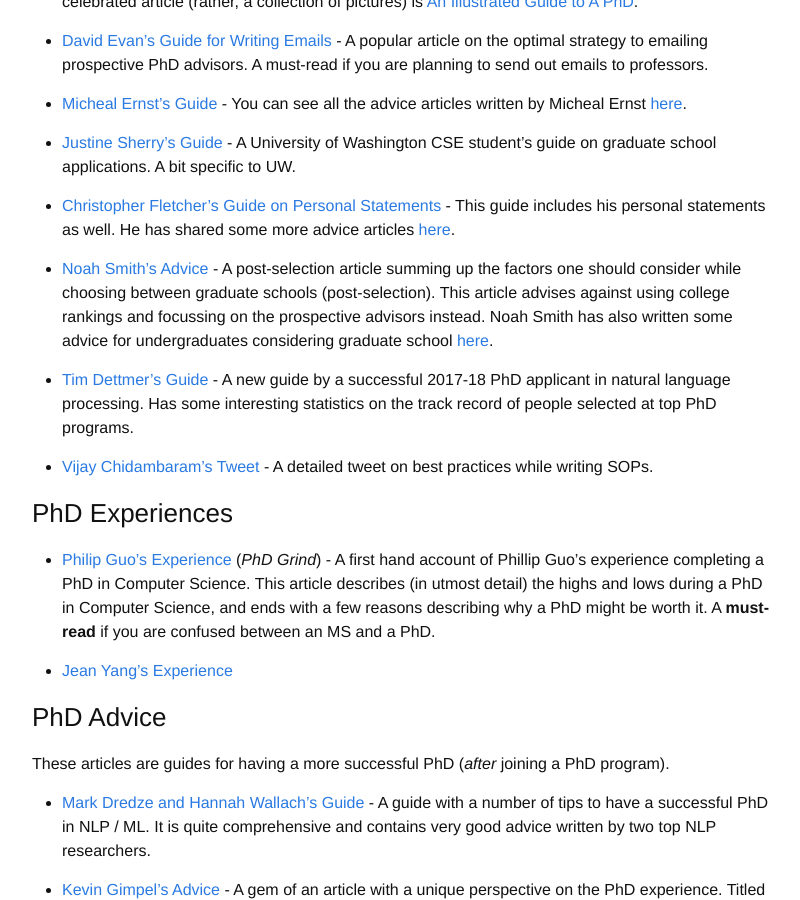
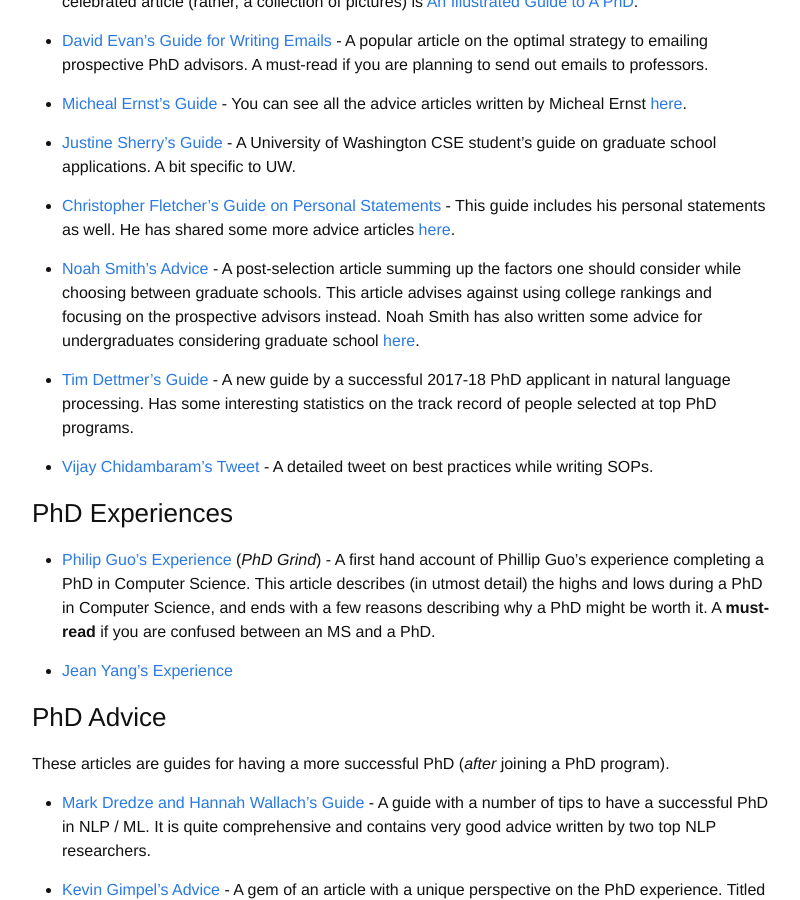
Before and after one commit to martiansideofthemoon/martiansideofthemoon.github.io, a Jekyll site: the page built from _posts/2018-05-30-grad-resources.markdown, in a window 1280 px wide and 900 px high, scrolled down 1311 px. Shown: the whole window, without its empty margins (238-1038 px from the left). Built offline with Jekyll 4.4.1, drawn with Linux system fonts in a browser that asks for light colours; comment, search, counter and statistics services are not loaded.

Commit message:
Update 2018-05-30-grad-resources.markdown

```diff
--- a/_posts/2018-05-30-grad-resources.markdown
+++ b/_posts/2018-05-30-grad-resources.markdown
@@ -37,7 +37,7 @@ Prof. Jason Eisner has written several excellent advice articles [here](http://w
 
 * [Christopher Fletcher's Guide on Personal Statements](http://cwfletcher.net/Pages/SoP.php) - This guide includes his personal statements as well. He has shared some more advice articles [here](http://cwfletcher.net/Pages/Thoughts.php).
 
-* [Noah Smith's Advice](https://homes.cs.washington.edu/~nasmith/advice.html) - A post-selection article summing up the factors one should consider while choosing between graduate schools (post-selection). This article advises against using college rankings and focussing on the prospective advisors instead. Noah Smith has also written some advice for undergraduates considering graduate school [here](https://homes.cs.washington.edu/~nasmith/undergrads.html).
+* [Noah Smith's Advice](https://homes.cs.washington.edu/~nasmith/advice.html) - A post-selection article summing up the factors one should consider while choosing between graduate schools. This article advises against using college rankings and focusing on the prospective advisors instead. Noah Smith has also written some advice for undergraduates considering graduate school [here](https://homes.cs.washington.edu/~nasmith/undergrads.html).
 
 * [Tim Dettmer's Guide](http://timdettmers.com/2018/11/26/phd-applications/) - A new guide by a successful 2017-18 PhD applicant in natural language processing. Has some interesting statistics on the track record of people selected at top PhD programs.
 
```
